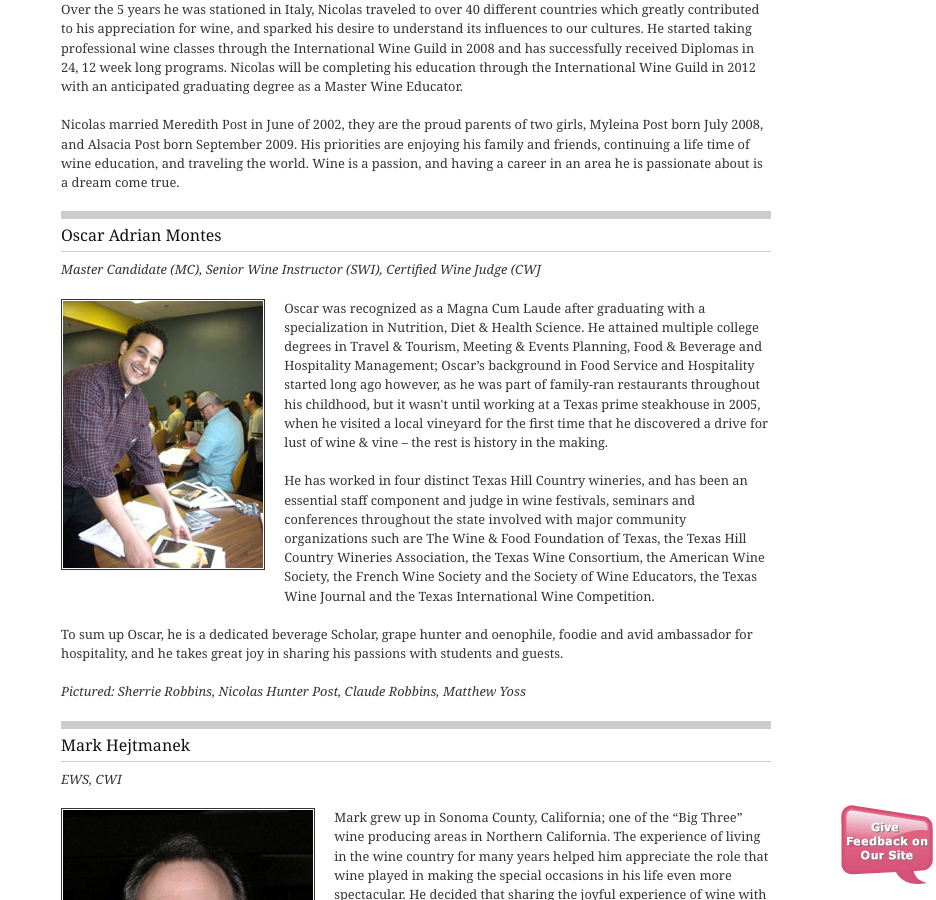
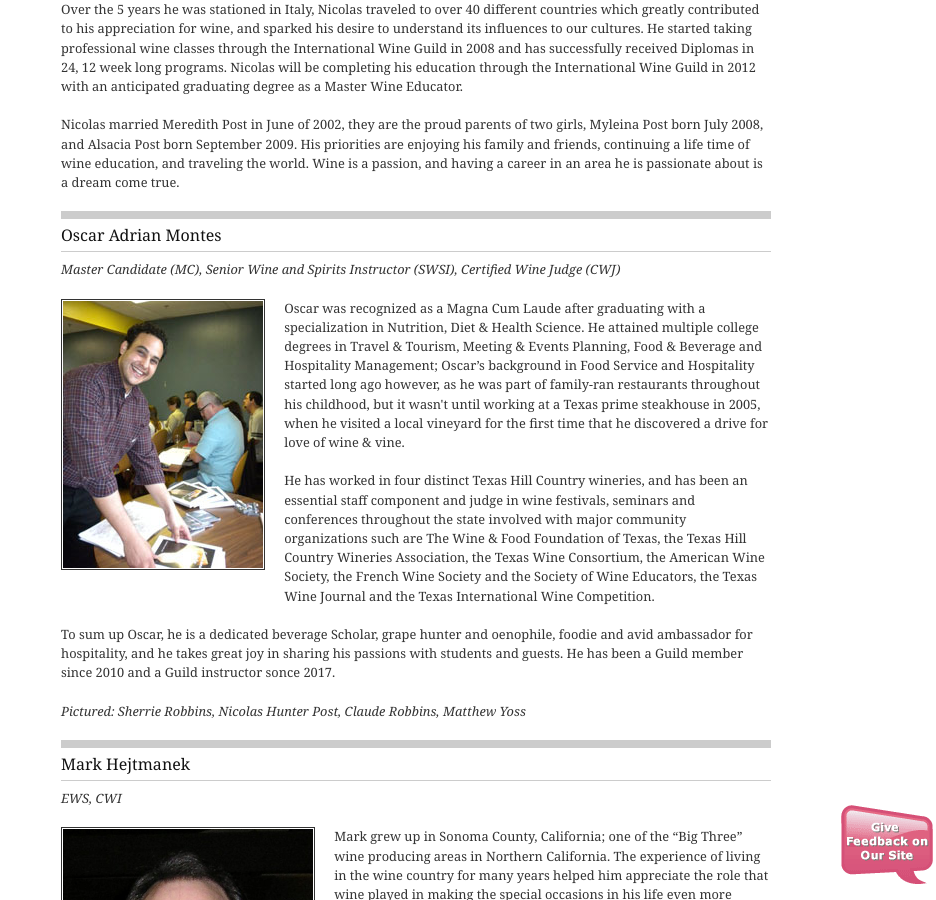
Before and after one commit to CKDev/internationalwineguild.com, a Jekyll site: the page built from faculty.html, in a window 1280 px wide and 900 px high, scrolled down 3006 px. Shown: the whole window, without its empty margins (344-1280 px from the left). Built offline with Jekyll 4.4.1, drawn with Linux system fonts in a browser that asks for light colours; a script that is not in the unit is left out; comment, search, counter and statistics services are not loaded.

Commit message:
Update faculty.html

```diff
--- a/faculty.html
+++ b/faculty.html
@@ -189,7 +189,7 @@ permalink: /faculty/
   career in an area he is passionate about is a dream come true.
 <p>
 <h2 class="clear clearfix">Oscar Adrian Montes</h2>
-<p><em> Master Candidate (MC), Senior Wine Instructor (SWI), Certified Wine Judge (CWJ</em></p>
+<p><em> Master Candidate (MC), Senior Wine and Spirits Instructor (SWSI), Certified Wine Judge (CWJ)</em></p>
 <p>
   <img
     class="border"
@@ -198,15 +198,25 @@ permalink: /faculty/
     width="200"
     align=”left”
     height="267"
-  /> Oscar was recognized as a Magna Cum Laude after graduating with a specialization in Nutrition, Diet & Health Science. He attained multiple college degrees in Travel & Tourism, Meeting & Events Planning, Food & Beverage and Hospitality Management; Oscar’s background in Food Service and Hospitality started long ago however, as he was part of family-ran restaurants throughout his childhood, but it wasn't until working at a Texas prime steakhouse in 2005, when he visited a local vineyard for the first time that he discovered a drive for lust of wine & vine – the rest is history in the making.
+/>Oscar was recognized as a Magna Cum Laude after graduating with a specialization in Nutrition,
+  Diet & Health Science. He attained multiple college degrees in Travel & Tourism, Meeting & Events Planning,
+  Food & Beverage and Hospitality Management; Oscar’s background in Food Service and Hospitality started
+  long ago however, as he was part of family-ran restaurants throughout his childhood, but it wasn't until
+  working at a Texas prime steakhouse in 2005, when he visited a local vineyard for the first time that he
+  discovered a drive for love of wine & vine.
 </p>
 <p>
-He has worked in four distinct Texas Hill Country wineries, and has been an essential staff component and judge in wine festivals, seminars and conferences throughout the state involved with major community organizations such are The Wine & Food Foundation of Texas, the Texas Hill Country Wineries Association, the Texas Wine Consortium, the American Wine Society, the French Wine Society and the Society of Wine Educators, the Texas Wine Journal and the Texas International Wine Competition.
+   He has worked in four distinct Texas Hill Country wineries, and has been an essential staff component and
+  judge in wine festivals, seminars and conferences throughout the state involved with major community
+  organizations such are The Wine & Food Foundation of Texas, the Texas Hill Country Wineries Association,
+  the Texas Wine Consortium, the American Wine Society, the French Wine Society and the Society of Wine
+  Educators, the Texas Wine Journal and the Texas International Wine Competition.
 </p>
 <p>
-To sum up Oscar, he is a dedicated beverage Scholar, grape hunter and oenophile, foodie and avid ambassador for hospitality, and he takes great joy in sharing his passions with students and guests.
+  To sum up Oscar, he is a dedicated beverage Scholar, grape hunter and oenophile, foodie and avid ambassador
+  for hospitality, and he takes great joy in sharing his passions with students and guests. He has been a Guild
+  member since 2010 and a Guild instructor sonce 2017.
 </p>
-
 <p>
   <em
     >Pictured: Sherrie Robbins,&nbsp;Nicolas Hunter Post, Claude Robbins,
```
